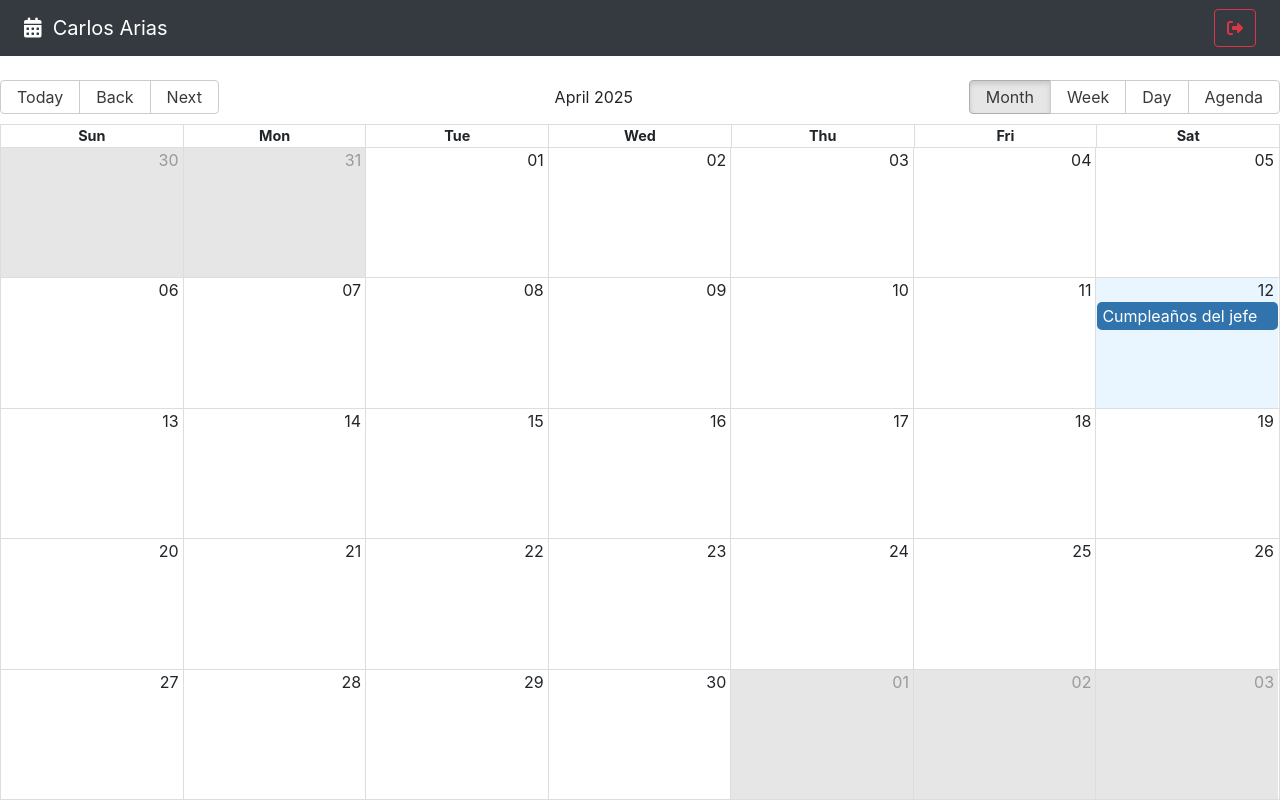
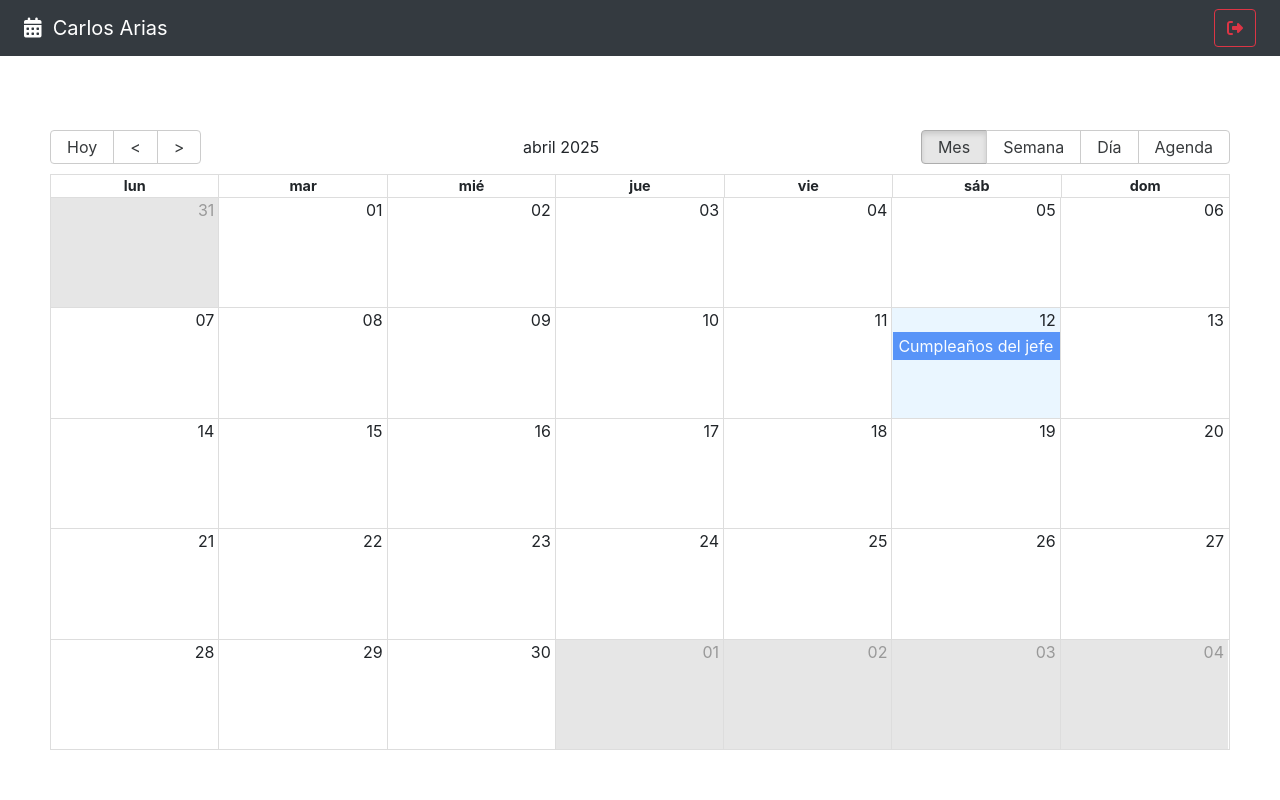
Before and after one commit to CarlosAriasLK/CalendarApp, a React (Vite) app: page / in a window 1280 px wide. Built offline with nearby package versions, Linux system fonts and the light colour scheme.

Commit message:
add(gelpers): dividing logic

```diff
--- a/src/calendar/pages/CalendarPage.jsx
+++ b/src/calendar/pages/CalendarPage.jsx
@@ -1,25 +1,10 @@
-import { Calendar, dateFnsLocalizer } from 'react-big-calendar';
+import { Calendar } from 'react-big-calendar';
 import 'react-big-calendar/lib/css/react-big-calendar.css';
 
-import { addHours, format, parse, startOfWeek, getDay } from 'date-fns';
-import enUS from 'date-fns/locale/en-US';
-
+import { addHours } from 'date-fns';
 import { Navbar } from "../"
 
-export const CalendarPage = () => {
-
-  const locales = {
-    'en-US': enUS,
-  }
-
-  const localizer = dateFnsLocalizer({
-    format,
-    parse,
-    startOfWeek,
-    getDay,
-    locales,
-  })
-
+import { localizer, getMessageES } from '../../helpers';
 
 const events = [{
   title: 'Cumpleaños del jefe',
@@ -33,20 +18,38 @@
   }
 }];
 
+export const CalendarPage = () => {
+
+  const eventStyleGetter = ( event, start, end, isSlected ) => {
+
+    console.log({ event, start, end, isSlected })
+
+    const style = {
+      backgroundColor: '#347cf7',
+      borderRadius: '0px',
+      opacity: 0.8,
+      color: 'white',
+    }
+
+    return {
+      style
+    }
+  }
+
   return (
     <>
       <Navbar />
 
       <Calendar
+        culture='es'
         localizer={ localizer }
         events={ events }
         startAccessor="start"
         endAccessor="end"
-        style={{ height: 'calc( 100vh - 80px )' }}
+        style={{ padding: '50px', height: 'calc( 100vh - 80px )' }}
+        messages={ getMessageES() }
+        eventPropGetter={ eventStyleGetter }
       />
-
-
-
     </>
   )
 }
--- /dev/null
+++ b/src/helpers/calendarLocalizer.js
@@ -0,0 +1,15 @@
+import { dateFnsLocalizer } from 'react-big-calendar';
+import { format, parse, startOfWeek, getDay } from 'date-fns';
+import esES from 'date-fns/locale/es';
+
+const locales = {
+  'es': esES,
+}
+
+export const localizer = dateFnsLocalizer({
+  format,
+  parse,
+  startOfWeek,
+  getDay,
+  locales,
+})
--- /dev/null
+++ b/src/helpers/getMessages.js
@@ -0,0 +1,17 @@
+export const getMessageES = () => {
+    return {
+        allDay: 'Todo el día',
+        previous: '<',
+        next: '>',
+        today: 'Hoy',
+        month: 'Mes',
+        week: 'Semana',
+        day: 'Día',
+        agenda: 'Agenda',
+        date: 'Fecha',
+        time: 'Hora',
+        event: 'Evento',
+        noEventsInRange: 'No hay eventos en este rango',
+        showMore: total => `+ Ver más (${total})`
+    }
+}
--- /dev/null
+++ b/src/helpers/index.js
@@ -0,0 +1,2 @@
+export * from './calendarLocalizer';
+export * from './getMessages';
```
Lines whose indentation alone changed are shown as unchanged.
